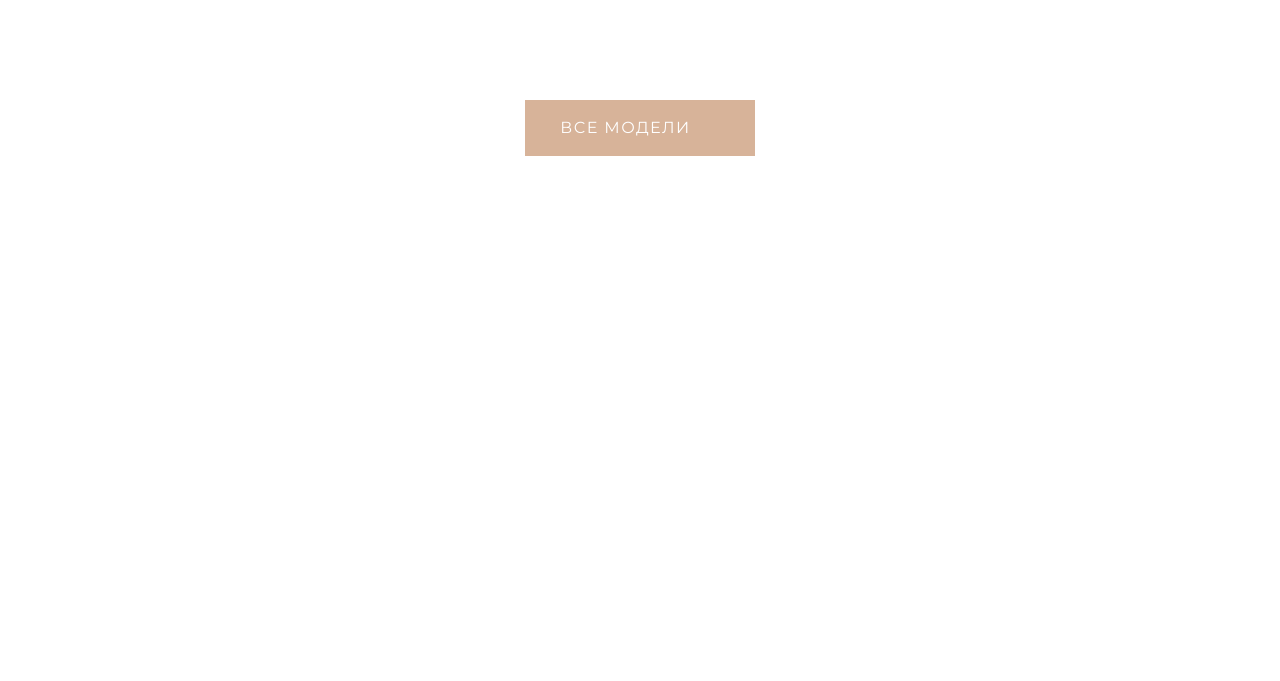
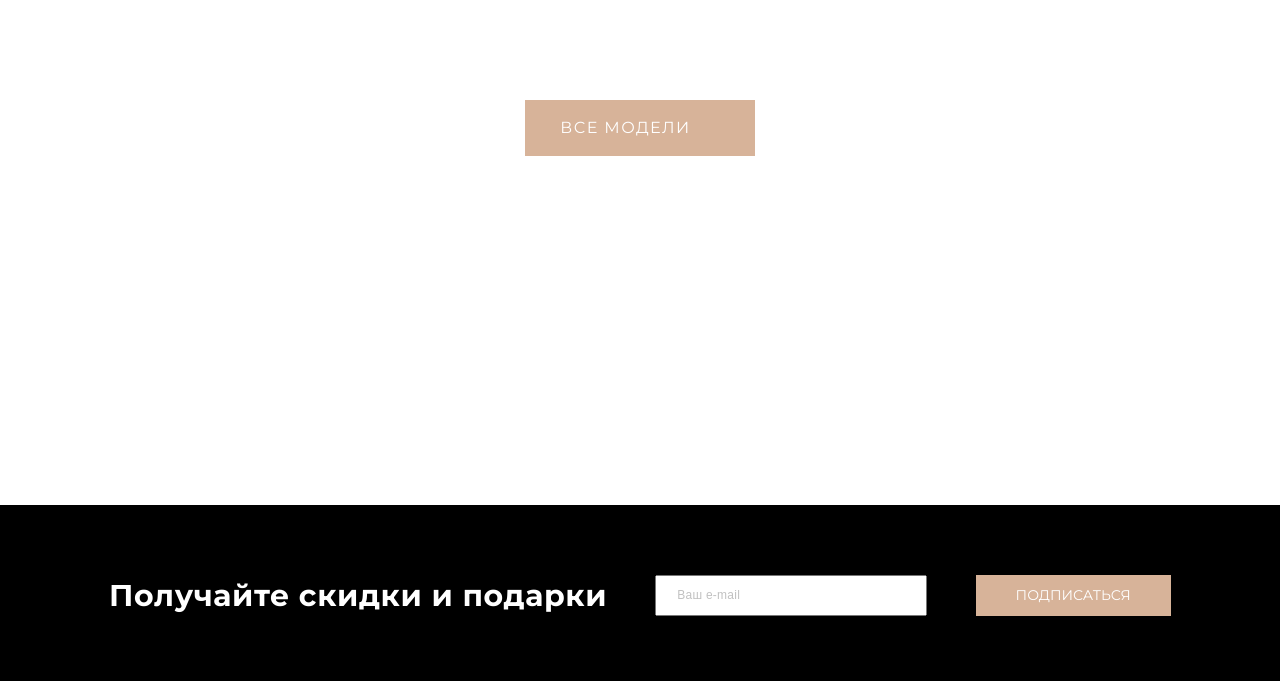
Before and after one commit to MekhedovD/practice-web-dimas, a plain HTML site: page source/index.html in a window 1280 px wide. Shown: the part 2119-2800 px from the top of the page. Before the commit the page ends 2624 px from the top, so only its background shows below. Drawn offline with Linux system fonts and the light colour scheme.

Commit message:
add new block subscription

```diff
--- a/source/css/my_css.css
+++ b/source/css/my_css.css
@@ -22,7 +22,7 @@ a {
 }
 
 .container {
-  max-width: 1140px;
+  width: 1140px;
   padding: 0 15px;
   margin: 0 auto;
 }
@@ -443,5 +443,51 @@ a {
 
   display: inline-block;
   padding: 18px 64px 18px 35px;
-  background: #D7B399;
+  background: #d7b399;
 }
+
+#subscription {
+  display: flex;
+  align-items: center;
+  width: 100%;
+  height: 180px;
+  background: black;
+}
+
+.subscription {
+  display: flex;
+  align-items: center;
+  justify-content: space-around;
+  /* height: 37px; */
+  width: 100%;
+}
+
+.subscription p {
+  font-weight: bold;
+  font-size: 1.875rem;
+  line-height: 2.3125rem;
+  text-align: center;
+  letter-spacing: 0.02em;
+  color: white;
+}
+
+.subscription input {
+  font-weight: 300;
+  font-size: 0.75rem;
+  line-height: 0.9375rem;
+  letter-spacing: 0.02em;
+  color: #8d8d8d;
+  padding: 11px 93px 11px 20px;
+}
+
+.subscription a {
+  font-weight: 500;
+  font-size: 0.875rem;
+  line-height: 1.0625rem;
+  text-transform: uppercase;
+  color: #ffffff;
+
+  display: inline-block;
+  padding: 12px 40px;
+  background: #d7b399;
+}
--- a/source/index.html
+++ b/source/index.html
@@ -138,5 +138,14 @@
         </div>
       </div>
     </div>
+    <div id="subscription">
+      <div class="container">
+        <div class="subscription">
+          <p>Получайте скидки и подарки</p>
+          <input type="email" placeholder="Ваш e-mail">
+          <a href="#">Подписаться</a>
+        </div>
+      </div>
+    </div>
   </body>
 </html>
```
